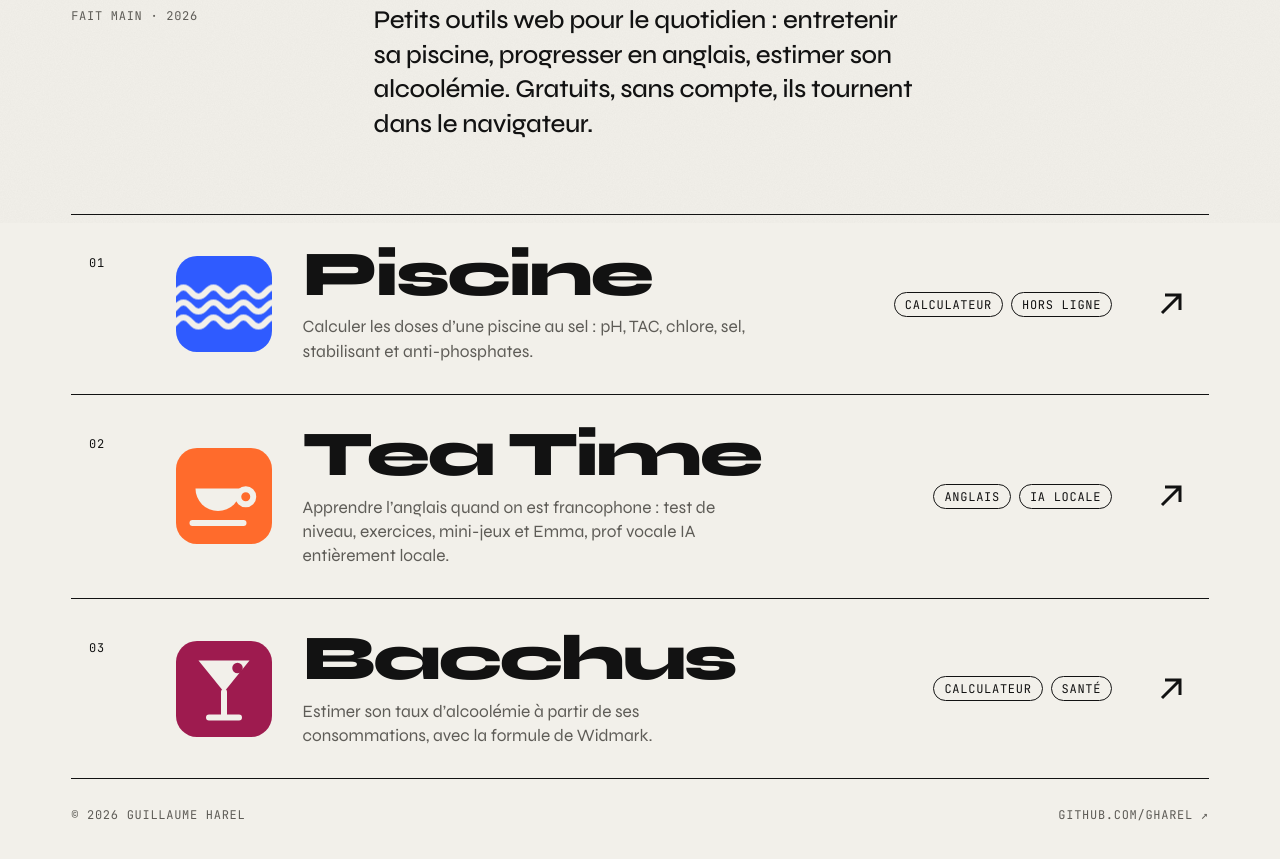
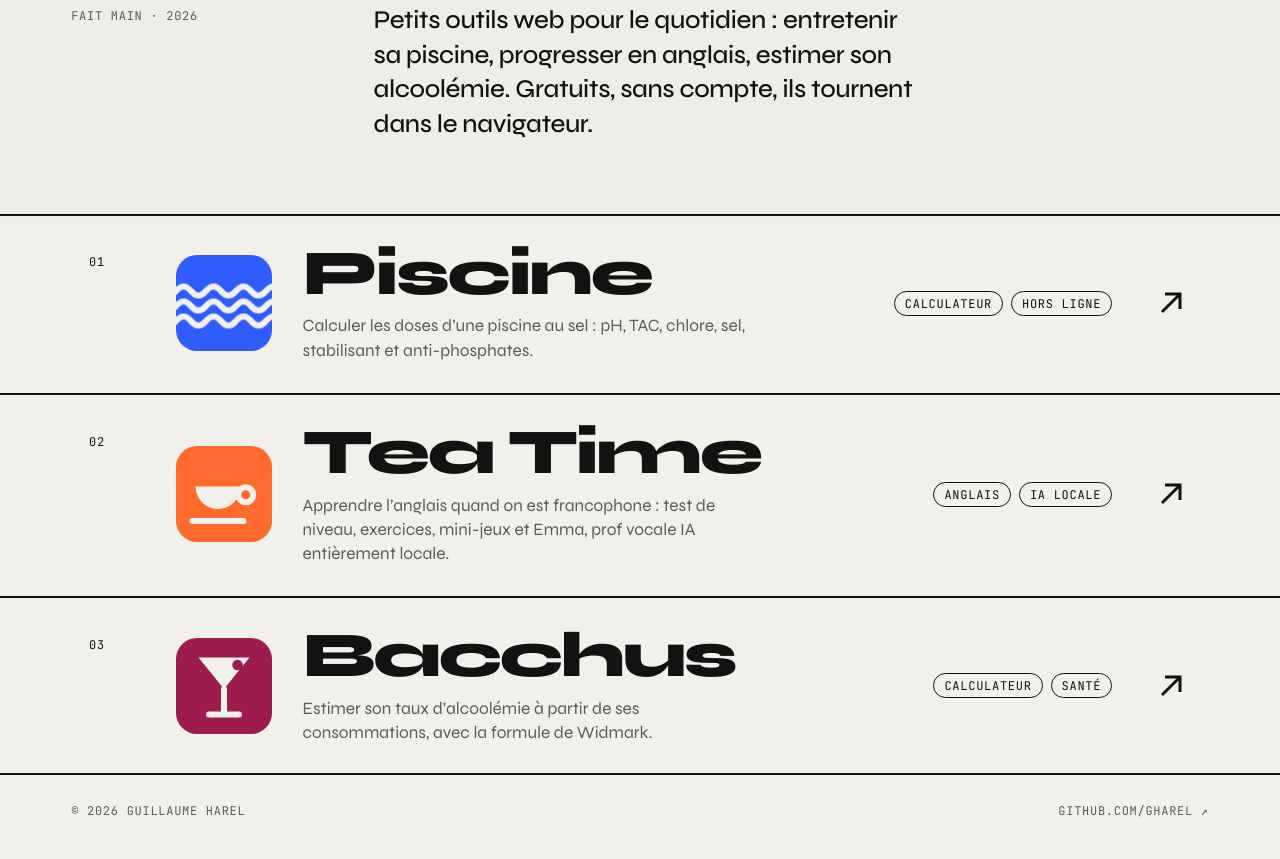
Before and after one commit to gharel/perso, a plain HTML site: page index.html in a window 1280 px wide. Shown: the part 577-1436 px from the top of the page. Drawn offline with Linux system fonts and the light colour scheme.

Commit message:
Filets séparateurs en pleine largeur, sans décalage au survol
Les filets de 1,5 px limités au conteneur créaient une marche d'un pixel
aux bords du fond de survol pleine largeur (et un arrondi différent selon
la densité d'écran). Ils passent en pleine largeur, 2 px, dessinés dans
les lignes : bords identiques au pixel près en 1x et 2x.

Co-Authored-By: Claude Opus 5.5 <noreply@anthropic.com>

```diff
--- a/index.html
+++ b/index.html
@@ -149,8 +149,21 @@ a { color: inherit; text-decoration: none; }
 .lead .mono { color: var(--sub); padding-top: .4em; }
 
 /* Index */
-.index { list-style: none; margin: 0; padding: 0; border-bottom: 1.5px solid var(--fg); }
-.index li { border-top: 1.5px solid var(--fg); }
+.index { list-style: none; margin: 0; padding: 0; position: relative; }
+/* Filets séparateurs en pleine largeur, épaisseur entière : ils prolongent
+   le fond de survol sans créer de marche à ses bords. */
+.index li { position: relative; }
+.index li::after, .index::after {
+  content: "";
+  position: absolute;
+  left: calc(50% - 50vw);
+  right: calc(50% - 50vw);
+  height: 2px;
+  background: var(--fg);
+  pointer-events: none;
+}
+.index li::after { top: 0; }
+.index::after { bottom: 0; }
 .row {
   --c: var(--fg);
   display: grid;
@@ -166,7 +179,7 @@ a { color: inherit; text-decoration: none; }
 .row::before {
   content: "";
   position: absolute;
-  inset: -1.5px calc(50% - 50vw);
+  inset: 0 calc(50% - 50vw);
   z-index: -1;
   background: var(--fg);
   transform: scaleY(0);
```
